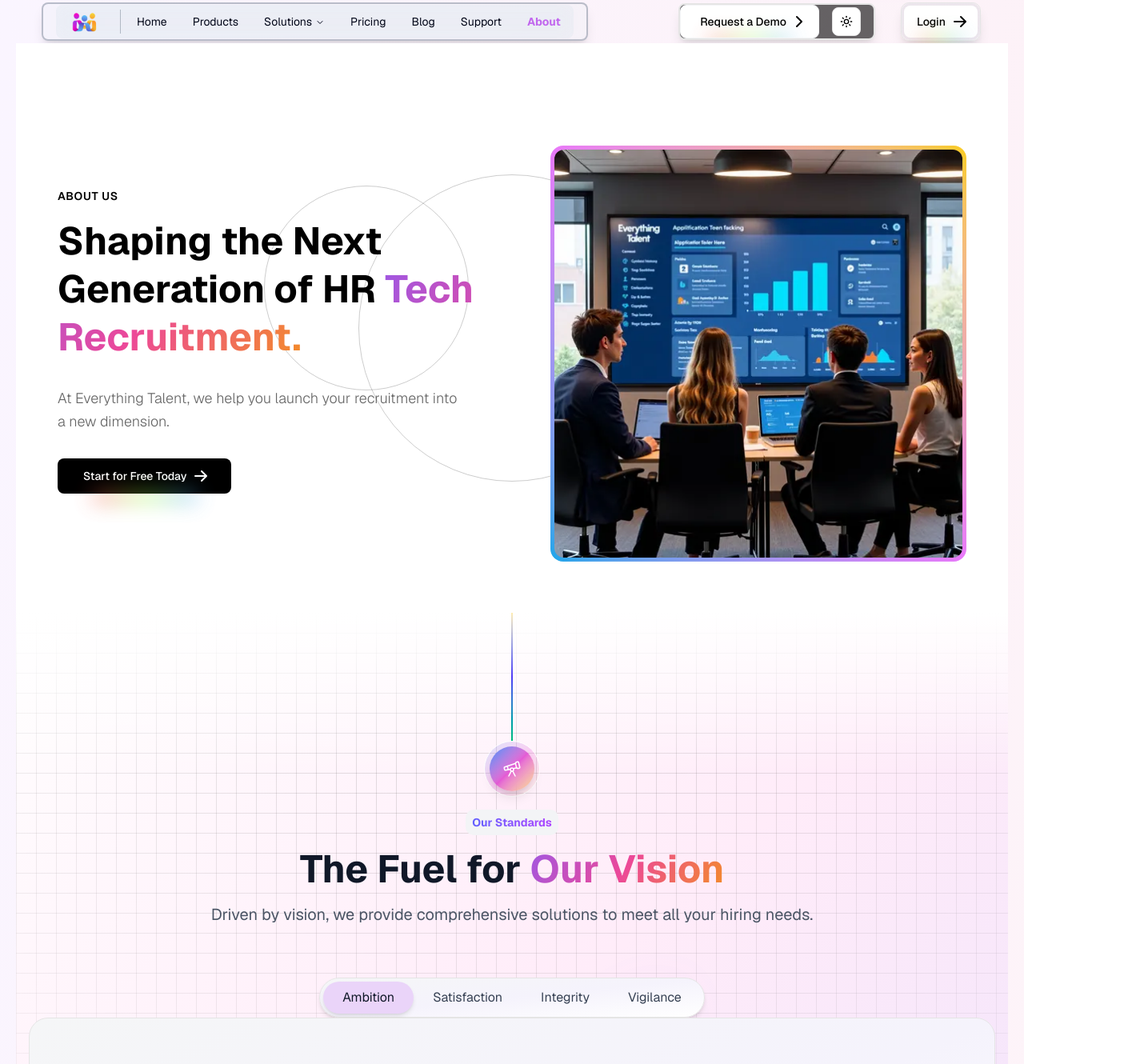
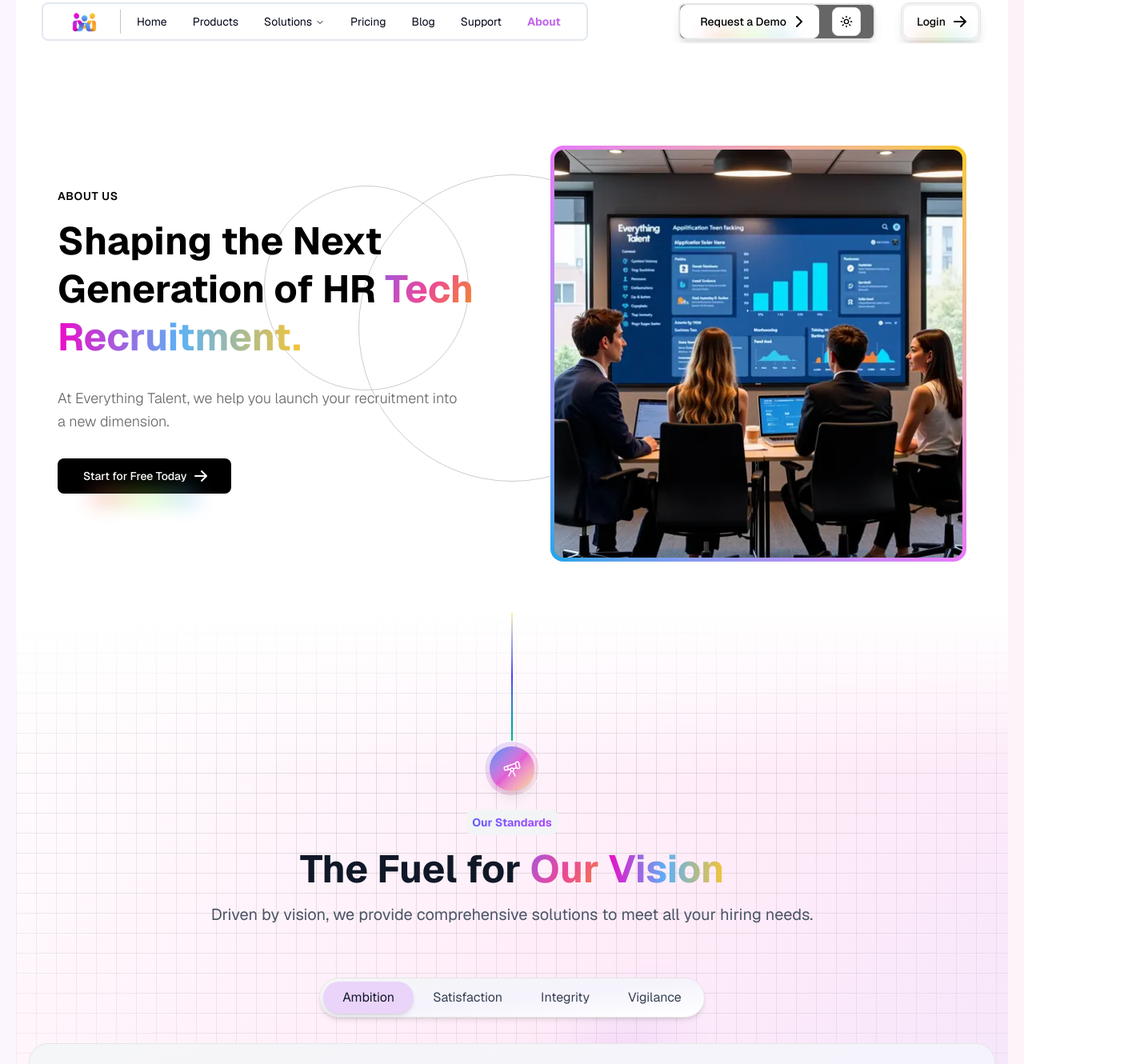
Before and after one commit to AbhishekSharma9161/EveryThingaTalentAi-AboutSection, a Next.js app: page / in a window 1280 px wide. Shown: the top 1330 px of the page at 80% size, 1420 px wide, since content can reach past the window. Built offline with nearby package versions, Linux system fonts and the light colour scheme.

Commit message:
Fix navbar background, demo/login buttons, and remove side white margins

```diff
--- a/src/app/page.tsx
+++ b/src/app/page.tsx
@@ -41,7 +41,8 @@ export default function Home() {
         <Container footer={false}>
           <Component5 />
         </Container>
-        <div className="mt-10 mb-30">
+        {/* Section 6 */}
+        <div>
           <Component6 />
         </div>
         <Container footer={false}>
--- a/src/comps/Container.jsx
+++ b/src/comps/Container.jsx
@@ -21,8 +21,8 @@ const Container = ({children, footer}) => {
 
   // Remove margins for Hero and Standards sections
   const marginClasses = hasHero ? ''
-    : hasStandards ? 'mt-0'
-    : `mt-10 ${footer ? 'mb-0' : 'mb-30'}`;
+    : hasStandards ? '!mt-0 !mb-0'
+    : `!mt-0 !mb-0`;
 
   return (
     <div className={marginClasses}>
--- a/src/comps/hero/Left.jsx
+++ b/src/comps/hero/Left.jsx
@@ -10,7 +10,14 @@ const Left = () => {
                 </p>
                 <p className="text-5xl max-sm:text-4xl font-bold leading-[60px] max-sm:leading-[50px] max-w-[600px]">
                     Shaping the Next Generation of HR{" "}
-                    <span className="gradient-text-new text-transparent bg-clip-text">Tech Recruitment.</span>
+                    <span className="gradient-text-new text-transparent bg-clip-text">Tech </span>
+                    <span style={{
+                        backgroundImage: 'linear-gradient(to right, rgb(236, 11, 200), rgb(91, 178, 246), rgb(246, 196, 54))',
+                        WebkitBackgroundClip: 'text',
+                        backgroundClip: 'text',
+                        WebkitTextFillColor: 'transparent',
+                        color: 'transparent'
+                    }}>Recruitment.</span>
                 </p>
                 <p className="text-lg text-black/60 dark:text-white/70 leading-relaxed max-w-lg font-light">
                     At Everything Talent, we help you launch your recruitment into a new dimension.
--- a/src/comps/nav/NavBar.jsx
+++ b/src/comps/nav/NavBar.jsx
@@ -48,9 +48,9 @@ const NavBar = () => {
   const [showNavMenu, setShowNavMenu] = useState(false)
 
   return (
-    <div className="flex items-center justify-between w-full h-[54px] max-w-[1400px] mx-auto px-2 md:px-8 transition-all duration-100 z-50">
+    <nav className="bg-white dark:bg-[#121212] transition-colors duration-300 flex items-center justify-between w-full h-[54px] max-w-[1400px] mx-auto px-2 md:px-8 z-50">
       {/* Left section with logo and navigation */}
-      <div className="flex items-center gap-8 rounded-[8px] border-2 border-slate-700/30 dark:border-slate-300/30 shadow-lg hover:shadow-xl bg-slate-200/20 dark:bg-black/20 backdrop-blur-[7px] py-[1px] px-4">
+      <div className="flex items-center gap-8 rounded-[8px] border-2 border-slate-200 dark:border-slate-700 bg-white dark:bg-[#121212] py-[1px] px-4">
         {/* Mobile Logo */}
         <div className="block lg:hidden">
           <a className="font-bold text-xl" href="/">
@@ -64,7 +64,7 @@ const NavBar = () => {
         </div>
 
         {/* Desktop Navigation */}
-        <ul className="hidden lg:flex gap-8 items-center rounded-[8px] dark:bg-black/40 bg-slate-200/40 backdrop-blur-[10px] hover:backdrop-blur-none py-[1px] px-4 hover:bg-slate-200 dark:hover:bg-black transition-all duration-100">
+        <ul className="hidden lg:flex gap-8 items-center rounded-[8px] bg-white dark:bg-[#121212] py-[1px] px-4 transition-all duration-100">
           <a className="font-bold text-xl pl-3" href="/">
             <div className="relative flex space-x-2 h-10 md:w-fit items-center justify-center text-black dark:text-white dark:-ml-4 -ml-2">
               <Image src='/assests/lastsection.webp' alt="Everything Talent Logo" width={40} height={40} className="dark:hidden block h-8 w-8" />
@@ -134,7 +134,7 @@ const NavBar = () => {
         </div>
 
         {/* Mobile Theme Toggle */}
-        <div className="md:hidden px-4 pb-[4px] bg-white/5 dark:bg-black/20 backdrop-blur-xl rounded-[8px] border-2 shadow-lg hover:shadow-xl border-slate-700/30 dark:border-slate-300/30">
+        <div className="md:hidden px-4 pb-[4px] bg-white dark:bg-[#121212] rounded-[8px] border-2 border-slate-200 dark:border-slate-700">
           <ModeToggle />
         </div>
 
@@ -182,7 +182,7 @@ const NavBar = () => {
           </div>
         </div>
       )}
-    </div>
+    </nav>
   )
 }
 
--- a/src/comps/section3/Component.jsx
+++ b/src/comps/section3/Component.jsx
@@ -58,7 +58,7 @@ const Component = () => {
     ];
 
     return (
-        <section className="relative z-20 overflow-hidden mx-auto pb-20 dark:from-black dark:via-slate-900 dark:to-slate-950 from-[#fffefe] via-[#ffecf9] to-[#eee1fc] bg-gradient-to-tr">
+        <section className="relative z-20 overflow-visible mx-auto pb-40 dark:from-black dark:via-slate-900 dark:to-slate-950 from-[#fffefe] via-[#ffecf9] to-[#eee1fc] bg-gradient-to-tr">
             <div className="z-20 absolute h-60 bg-gradient-to-b w-full dark:from-[#020718d5] dark:via-[#080f21b7] dark:to-[#0207182e] from-[#f7e7fbd9]"></div>
             <div className="absolute inset-0 h-full w-full bg-transparent bg-[radial-gradient(#e5e7eb_1px,transparent_1px)] [background-size:16px_16px] dark:bg-[#000000] dark:bg-[radial-gradient(#ffffff33_1px,#00091d_1px)] dark:[background-size:20px_20px] z-10"></div>
             <div style={{zIndex: 45}} className="h-40 pt-1 w-[1.5px] relative mx-auto bg-gradient-to-t from-blue-500 via-purple-600 to-yellow-300/40"></div>
--- a/src/comps/section4/Component.jsx
+++ b/src/comps/section4/Component.jsx
@@ -58,7 +58,13 @@ const Component = () => {
                         </div>
                     </div>
                     <h2 className="mt-5 mb-5 text-5xl leading-[44px] md:text-center font-bold text-gray-900 dark:text-white">
-                        Our Philosophy in <span className="gradient-text-new text-transparent bg-clip-text">Action</span>
+                        Our Philosophy in <span style={{
+                            backgroundImage: 'linear-gradient(to right, rgb(236, 11, 200), rgb(91, 178, 246), rgb(246, 196, 54))',
+                            WebkitBackgroundClip: 'text',
+                            backgroundClip: 'text',
+                            WebkitTextFillColor: 'transparent',
+                            color: 'transparent'
+                        }}>Action</span>
                     </h2>
                     <p className="text-gray-600 sm:text-xl sm:leading-[30px] dark:text-slate-400 text-center">
                         At Everything Talent, Bringing Our Values to Life Through Meaningful Actions
--- a/src/comps/section5/Component.jsx
+++ b/src/comps/section5/Component.jsx
@@ -66,7 +66,13 @@ const Component = () => {
                 <div className="flex flex-row lg:gap-20 justify-center lg:flex-row-reverse">
                     <div className="lg:w-1/2 relative">
                         <h2 className="mb-6 text-4xl font-bold tracking-tight dark:text-white sm:text-5xl">
-                            <span className="gradient-text-new">How We Thrive</span>
+                            <span style={{
+                                backgroundImage: 'linear-gradient(to right, rgb(236, 11, 200), rgb(91, 178, 246), rgb(246, 196, 54))',
+                                WebkitBackgroundClip: 'text',
+                                backgroundClip: 'text',
+                                WebkitTextFillColor: 'transparent',
+                                color: 'transparent'
+                            }}>How We Thrive</span>
                         </h2>
                         <p className="mb-8 text-lg leading-relaxed text-gray-600 dark:text-gray-300">
                             At Everything Talent, we break the norm. Driven by community, we empower individuals to innovate, learn, and push boundaries—fostering shared growth and a relentless pursuit of excellence.
--- a/src/comps/section6/Component.jsx
+++ b/src/comps/section6/Component.jsx
@@ -82,7 +82,7 @@ const Component = () => {
                     src="/curve-line3.webp"
                     width={718}
                     height={272}
-                    className="w-1/2 scale-x-[-1]"
+                    className="w-1/2 scale-x-[-1] mb-4"
                     priority={true}
                 />
                 <div>
@@ -139,15 +139,26 @@ const Component = () => {
             </div>
 
             <div className="flex flex-col justify-between items-center px-4 md:px-0 md:w-3xl m-auto">
-                <div className="p-1 bg-gray-700 text-white font-bold w-fit rounded-sm flex justify-center items-center">
-                    Our Values & Milestones
+                <div className="flex justify-center items-center w-fit rounded-sm">
+                    <small className="text-sm leading-none text-center w-full dark:text-white bg-gradient-to-r from-indigo-500 to-purple-500 bg-clip-text text-transparent font-bold">Our Values & Milestones</small>
                 </div>
-                <h1 className="text-3xl md:text-5xl font-bold mt-5 text-center">
-                    Our <span className="bg-gradient-to-r from-[#ec0bc8] via-[#5bb2f6] to-[#f6c436] text-transparent bg-clip-text">Journey</span>
+                <h1 className="text-3xl md:text-5xl font-bold mt-5 text-center mb-6">
+                    Our <span style={{
+                        backgroundImage: 'linear-gradient(to right, rgb(236, 11, 200), rgb(91, 178, 246), rgb(246, 196, 54))',
+                        WebkitBackgroundClip: 'text',
+                        backgroundClip: 'text',
+                        WebkitTextFillColor: 'transparent',
+                        color: 'transparent'
+                    }}>Journey</span>
                 </h1>
-                <p className="text-lg md:text-xl text-gray-400 mt-5 text-center">
+                <p className="max-w-2xl text-lg text-gray-600 leading-relaxed mb-8">
                     Explore the milestones that have shaped our path to innovation, where every step brings us closer to transforming the future.
                 </p>
+                <button className="whitespace-nowrap text-sm ring-offset-background focus-visible:outline-none focus-visible:ring-2 focus-visible:ring-ring focus-visible:ring-offset-2 disabled:pointer-events-none disabled:opacity-50 group inline-flex animate-rainbow cursor-pointer items-center justify-center bg-[length:200%] font-medium text-white dark:text-black ease-in-out border-white hover:border-none before:absolute before:bottom-[-20%] before:left-1/2 before:z-0 before:h-1/5 before:w-3/5 before:-translate-x-1/2 before:animate-rainbow before:bg-[linear-gradient(90deg,hsl(var(--color-1)),hsl(var(--color-5)),hsl(var(--color-3)),hsl(var(--color-4)),hsl(var(--color-2)))] before:bg-[length:200%] before:[filter:blur(calc(0.8*1rem))] before:opacity-75 before:transition-opacity before:duration-1000 hover:before:opacity-100 after:absolute after:inset-0 after:rounded-md after:p-[2px] after:bg-[linear-gradient(121.31deg,#8B5CF6_-12.16%,#EC4899_48.37%,#F59E0B_112.89%)] after:[-webkit-mask:linear-gradient(#fff_0_0)_content-box,linear-gradient(#fff_0_0)] after:[-webkit-mask-composite:destination-out] after:[mask-composite:exclude] after:opacity-0 after:transition-opacity after:duration-300 hover:after:opacity-100 dark:bg-white bg-black dark:hover:ring-0 [&>span]:relative [&>span]:z-10 h-11 rounded-md group relative overflow-hidden px-8 py-3 transition-all duration-300 hover:shadow-lg hover:scale-105">
+                  <span className="relative z-10 flex items-center gap-2">Subscribe to Updates
+                    <svg className="w-4 h-4" xmlns="http://www.w3.org/2000/svg" fill="currentColor" viewBox="0 0 20 16" style={{transform: 'none'}}><path d="m10.036 8.278 9.258-7.79A1.979 1.979 0 0 0 18 0H2A1.987 1.987 0 0 0 .641.541l9.395 7.737Z"></path><path d="M11.241 9.817c-.36.275-.801.425-1.255.427-.428 0-.845-.138-1.187-.395L0 2.6V14a2 2 0 0 0 2 2h16a2 2 0 0 0 2-2V2.5l-8.759 7.317Z"></path></svg>
+                  </span>
+                </button>
             </div>
 
             <div className="mt-24">
--- a/src/comps/standards/Standards.jsx
+++ b/src/comps/standards/Standards.jsx
@@ -51,7 +51,14 @@ const Standards = () => {
                             </div>
                         </div>
                         <h2 className="mt-5 mb-5 text-5xl leading-[44px] md:text-center font-bold text-gray-900 dark:text-white">
-                            The Fuel for <span className="gradient-text-new text-transparent bg-clip-text">Our Vision</span>
+                            The Fuel for <span className="gradient-text-new text-transparent bg-clip-text">Our </span>
+                            <span style={{
+                                backgroundImage: 'linear-gradient(to right, rgb(236, 11, 200), rgb(91, 178, 246), rgb(246, 196, 54))',
+                                WebkitBackgroundClip: 'text',
+                                backgroundClip: 'text',
+                                WebkitTextFillColor: 'transparent',
+                                color: 'transparent'
+                            }}>Vision</span>
                         </h2>
                         <p className="text-gray-600 sm:text-xl sm:leading-[30px] dark:text-slate-400 text-center">
                             Driven by vision, we provide comprehensive solutions to meet all your hiring needs.
--- a/src/comps/standards/StandardsTabs.jsx
+++ b/src/comps/standards/StandardsTabs.jsx
@@ -51,7 +51,7 @@ const StandardsTabs = () => {
 
     return (
         <>
-            <div className="inline-flex bg-gradient-to-br border from-[#f5f6f7] via-[#f5f3fc] to-white dark:from-black dark:via-slate-900 dark:to-slate-950 hover:scale-[101%] shadow-md rounded-full p-1 relative max-sm:hidden">
+            <div className="inline-flex bg-gradient-to-br border from-[#f5f6f7] via-[#f5f3fc] to-white dark:from-black dark:via-slate-900 dark:to-slate-950 hover:scale-[101%] shadow-md rounded-full p-1 relative max-sm:hidden mb-8">
                 {Object.keys(standards).map((tab) => (
                     <button
                         key={tab}
@@ -70,7 +70,7 @@ const StandardsTabs = () => {
                 ))}
             </div>
 
-            <div style={{ opacity: 1, transform: 'none' }}>
+            <div style={{ opacity: 1, transform: 'none' }} className="mb-8">
                 <div className="max-sm:hidden">
                     <div style={{ zIndex: 45 }} className="bg-gradient-to-br relative border from-[#f5f6f7] via-[#f5f3fc] to-white dark:from-black dark:via-slate-900 dark:to-slate-950 rounded-3xl p-8 md:p-16 transition-transform duration-200">
                         <div className="grid md:grid-cols-2 gap-8 items-center">
@@ -101,7 +101,7 @@ const StandardsTabs = () => {
                 </div>
             </div>
 
-            <div className="grid gap-8 w-[calc(100%-1rem)] mx-auto sm:hidden">
+            <div className="grid gap-8 w-[calc(100%-1rem)] mx-auto sm:hidden mt-8">
                 {Object.entries(standards).map(([tab, content]) => (
                     <div
                         key={tab}
```
